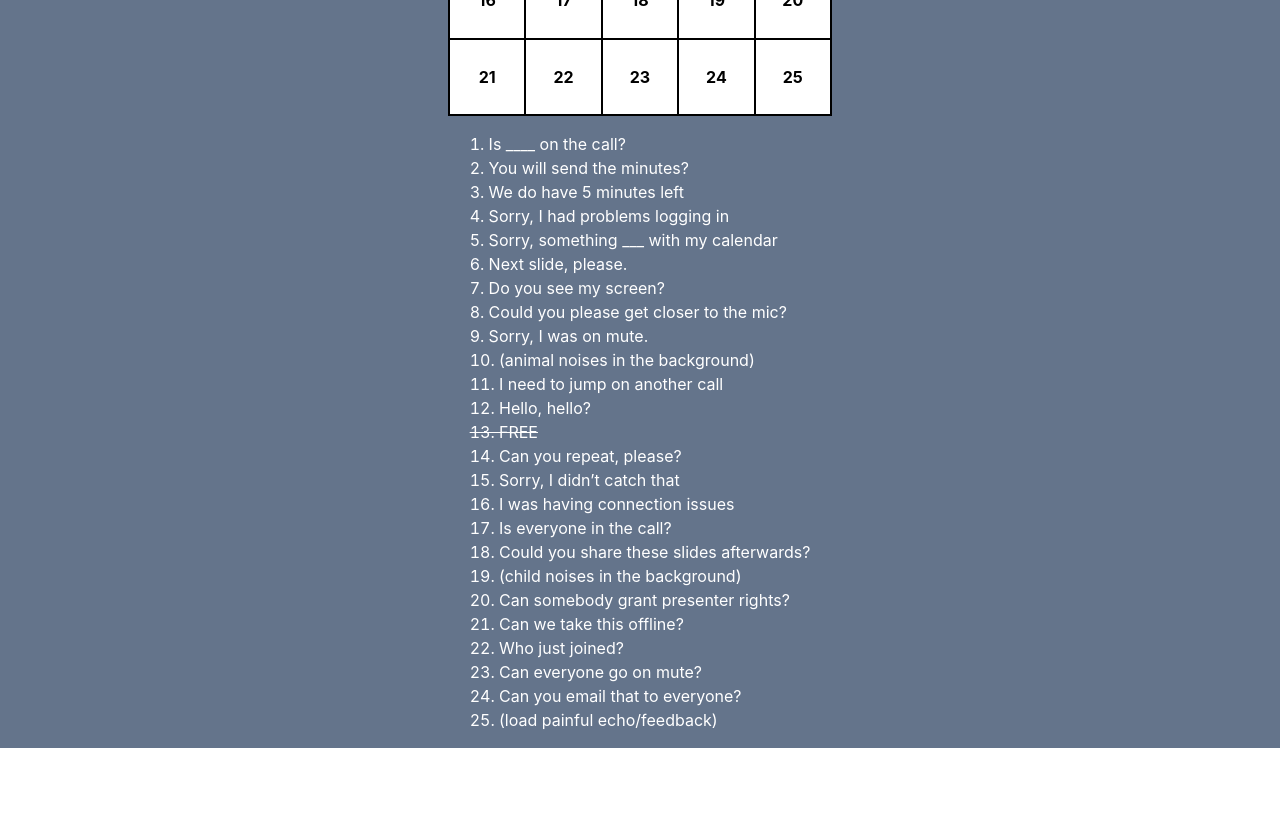
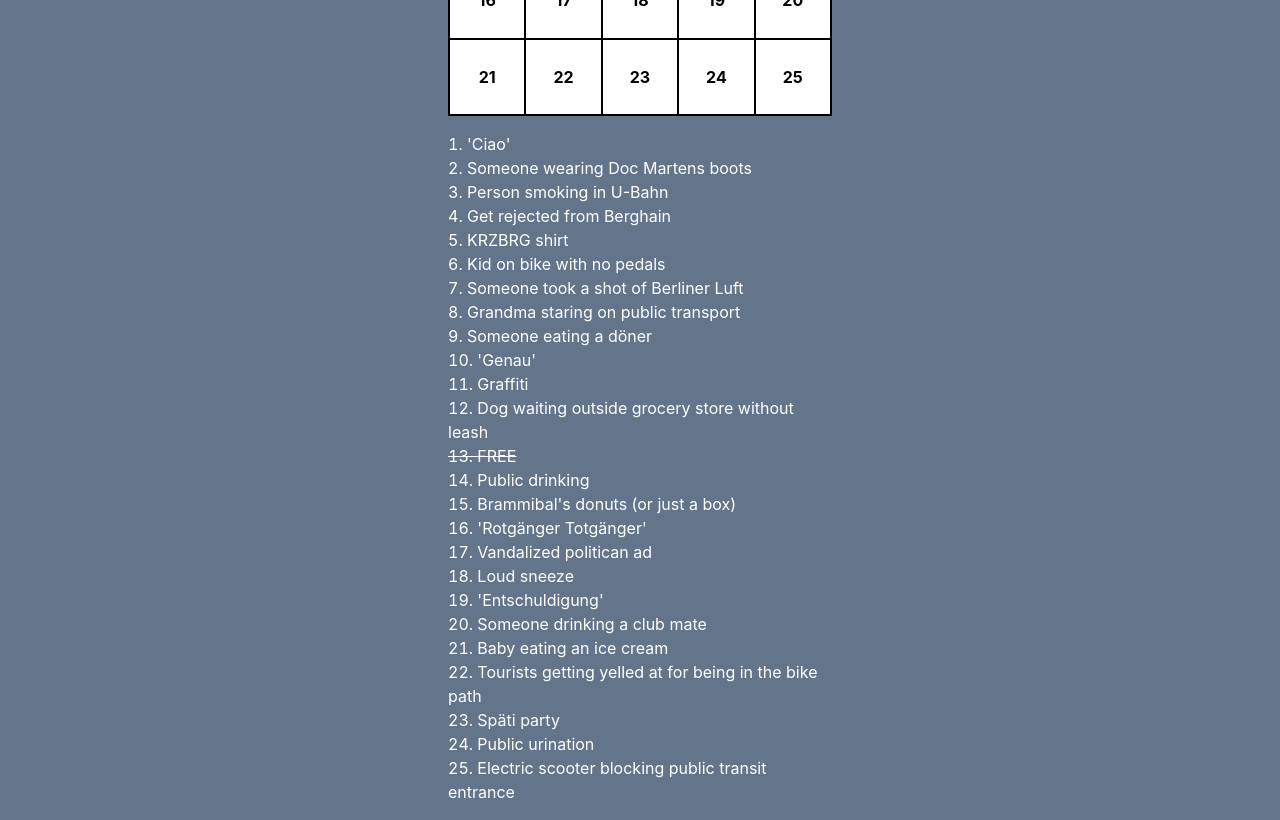
Before and after one commit to nkear003/bingo-game, a React (Create React App) app: page / in a window 1280 px wide. Shown: the part 320-1140 px from the top of the page. Before the commit the page ends 1068 px from the top, so only its background shows below. Built offline with nearby package versions, Linux system fonts and the light colour scheme.

Commit message:
Update phrases

```diff
--- a/src/config.ts
+++ b/src/config.ts
@@ -16,31 +16,32 @@
   [21, 17, 13, 9, 5], // Reversed because it looks better
 ];
 
+// Summer in Berlin
 export const phrases = [
-  "(animal noises in the background)",
-  "Is ____ on the call?",
-  "We do have 5 minutes left",
-  "Hello, hello?",
-  "Could you please get closer to the mic?",
-  "I was having connection issues",
-  "Sorry, I had problems logging in",
-  "Can you email that to everyone?",
-  "Can you repeat, please?",
-  "Sorry, something ___ with my calendar",
-  "(child noises in the background)",
-  "Could you share these slides afterwards?",
-  "Sorry, I didn’t catch that",
-  "You will send the minutes?",
-  "I need to jump on another call",
-  "Can everyone go on mute?",
-  "Can we take this offline?",
-  "Do you see my screen?",
-  "Is everyone in the call?",
-  "Can somebody grant presenter rights?",
-  "Sorry, I was on mute.",
-  "(load painful echo/feedback)",
-  "Next slide, please.",
-  "Who just joined?",
+  "'Genau'",
+  "'Ciao'",
+  "Person smoking in U-Bahn",
+  "Dog waiting outside grocery store without leash",
+  "Grandma staring on public transport",
+  "'Rotgänger Totgänger'",
+  "Get rejected from Berghain",
+  "Public urination",
+  "Public drinking",
+  "KRZBRG shirt",
+  "'Entschuldigung'",
+  "Loud sneeze",
+  "Brammibal's donuts (or just a box)",
+  "Someone wearing Doc Martens boots",
+  "Graffiti",
+  "Späti party",
+  "Baby eating an ice cream",
+  "Someone took a shot of Berliner Luft",
+  "Vandalized politican ad",
+  "Someone drinking a club mate",
+  "Someone eating a döner",
+  "Electric scooter blocking public transit entrance",
+  "Kid on bike with no pedals",
+  "Tourists getting yelled at for being in the bike path",
 ];
 export const freeWord = "FREE";
 
```
